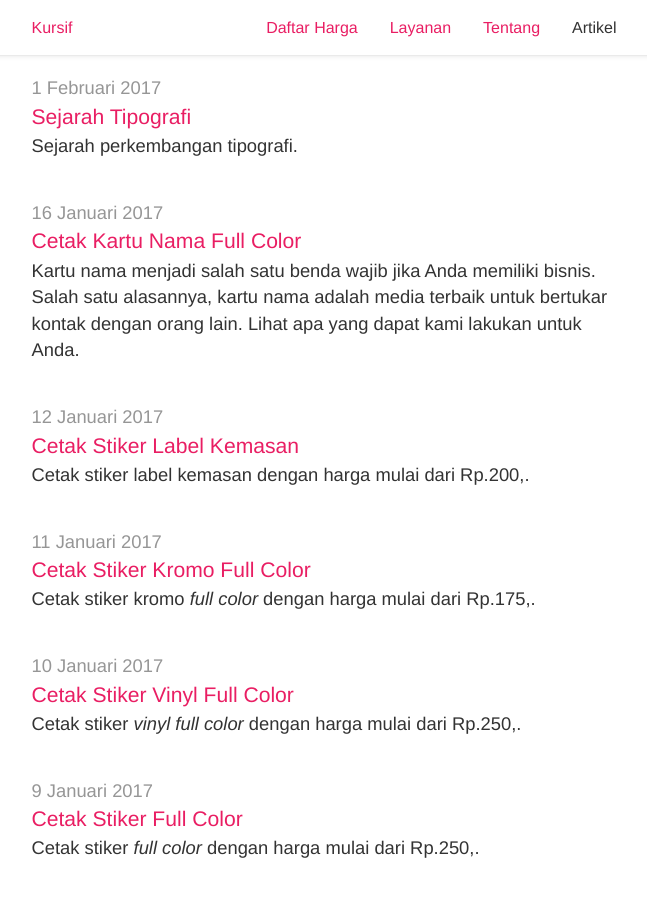
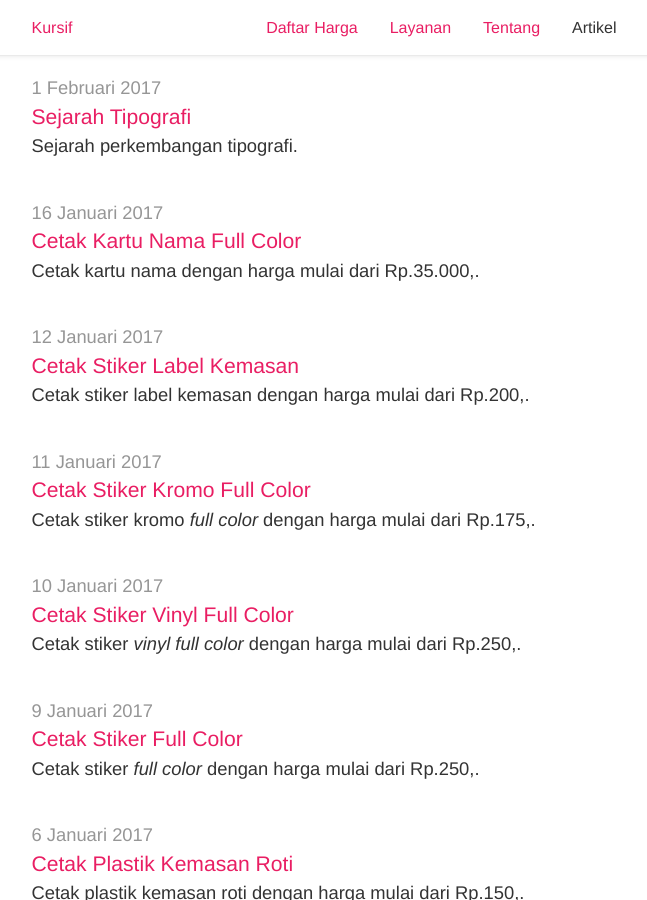
Before and after one commit to tertanda/kursif.github.io, a Jekyll site: the page built from artikel/index.md, in a window 1280 px wide and 900 px high, scrolled down 384 px. Shown: the whole window, without its empty margins (316-963 px from the left). Built offline with Jekyll 4.4.1, drawn with Linux system fonts in a browser that asks for light colours; a script that is not in the unit is left out.

Commit message:
Cetak Kartu Nama Full Color

```diff
--- a/artikel/_posts/2017-01-16-cetak-kartu-nama-full-color.md
+++ b/artikel/_posts/2017-01-16-cetak-kartu-nama-full-color.md
@@ -4,7 +4,7 @@
 permalink: artikel/:title
 title    : Cetak Kartu Nama Full Color
 author   : El Nino H. Maulana
-intro    : Kartu nama menjadi salah satu benda wajib jika Anda memiliki bisnis. Salah satu alasannya, kartu nama adalah media terbaik untuk bertukar kontak dengan orang lain. Lihat apa yang dapat kami lakukan untuk Anda.
+intro    : Cetak kartu nama dengan harga mulai dari Rp.35.000,.
 meta     : Cetak kartu nama full color dengan harga mulai dari Rp.35.000,.
 ---
 
```
